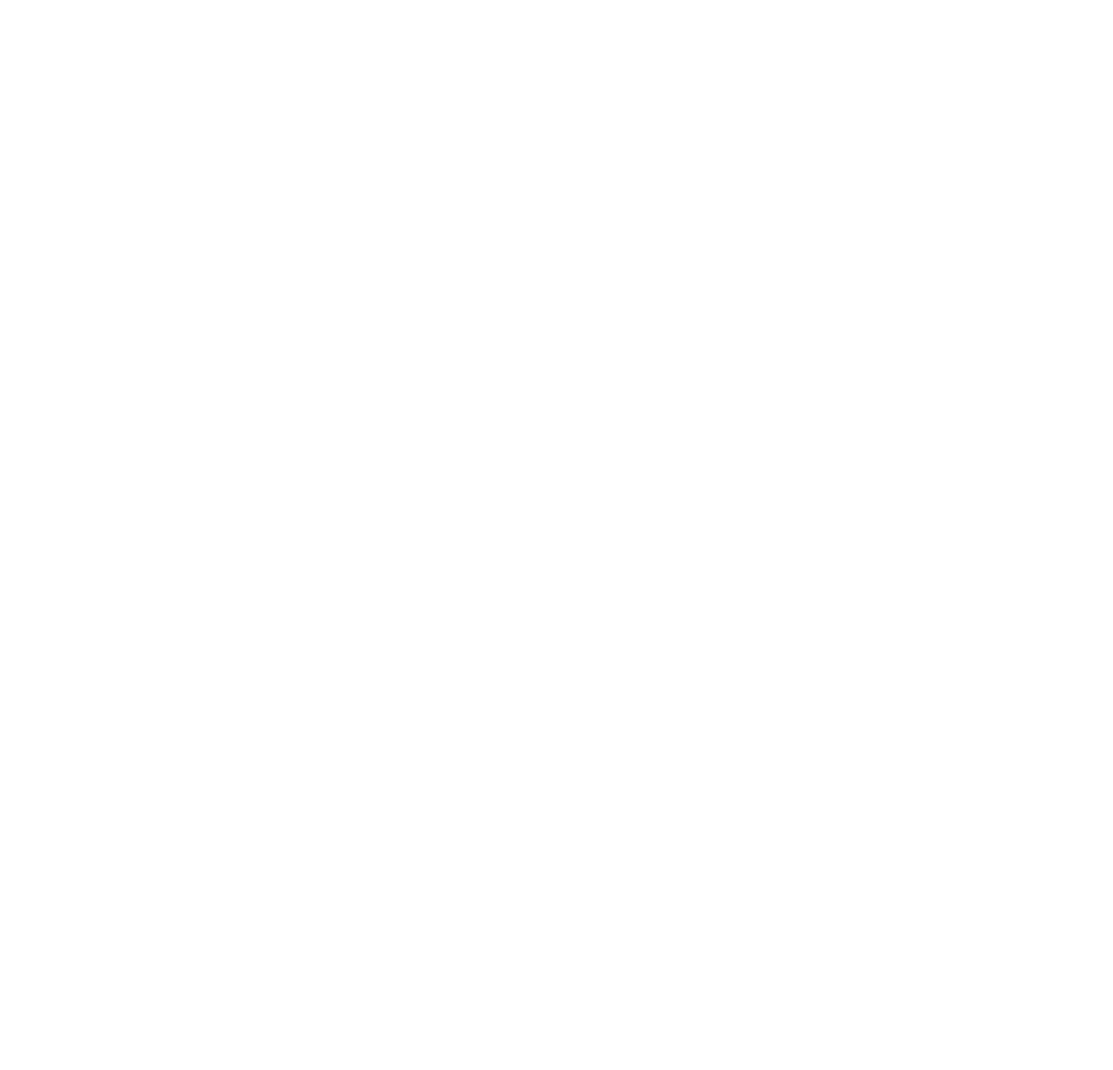
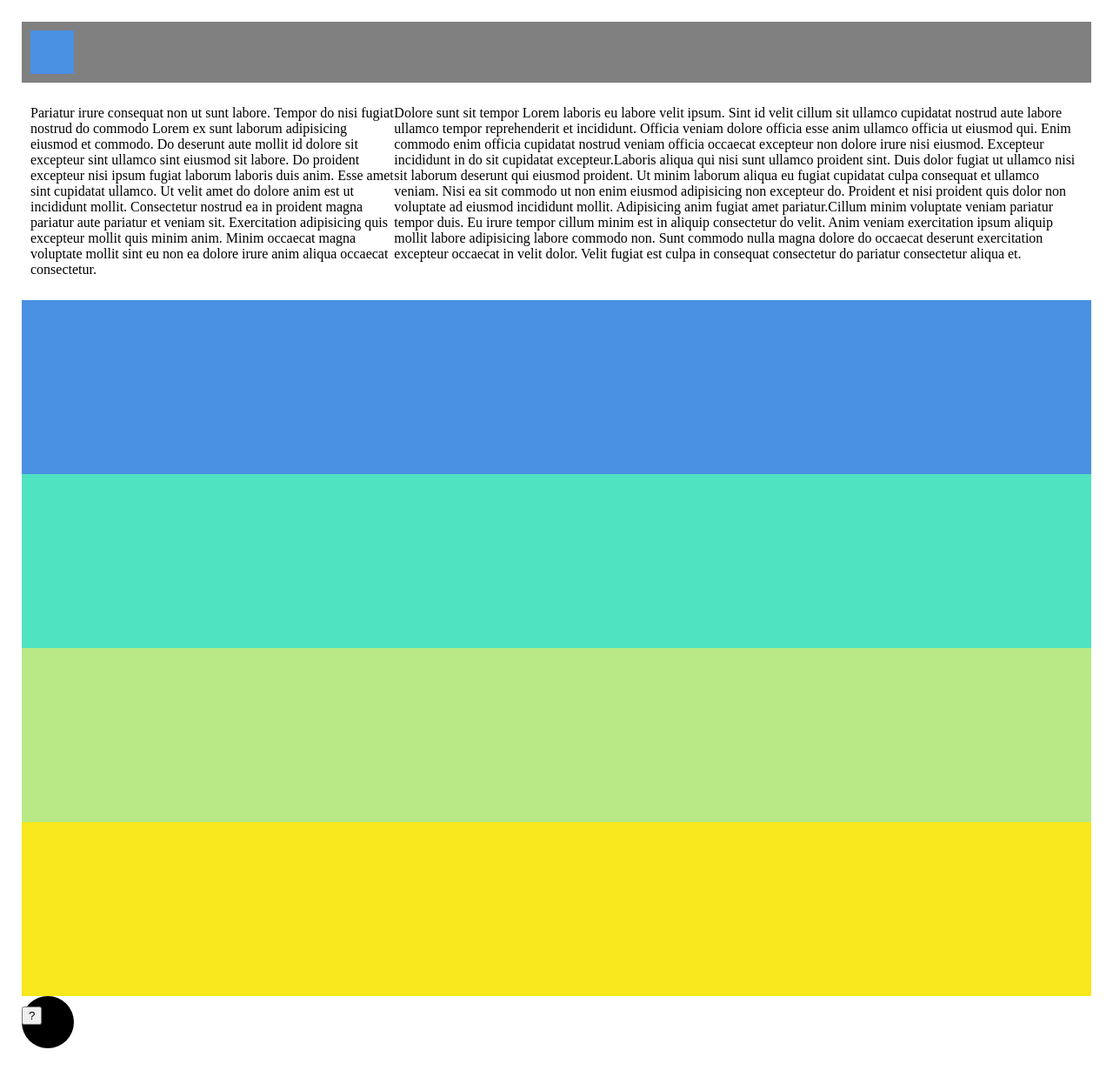
Before and after one commit to msmaxiii/Drill-CSS2, a plain HTML site: page drill-3/index.html in a window 1280 px wide. Shown: the whole page at 87% size. Before the commit the page ends 800 px from the top, so only its background shows below. Drawn offline with Linux system fonts and the light colour scheme.

Commit message:
drill3 in progress

```diff
--- a/drill-3/index.css
+++ b/drill-3/index.css
@@ -0,0 +1,60 @@
+body{
+    margin: 0;
+    padding: 25px;
+}
+.container1{
+    padding:10px;
+    display:flex;
+    background-color:gray ;
+
+}
+.square1{
+    height: 50px;
+    width: 50px;
+    background-color:#4A90E2;
+}
+.container2{
+    padding:10px;
+    display:flex;
+    background-color:white ;
+}
+.container3{
+    background-color: #4A90E2;
+    box-shadow: 100%;
+    width:100%;
+    height:200px;
+}
+.container4{
+    background-color: #50E3C2;
+    box-shadow: 100%;
+    width:100%;
+    height:200px;
+}
+.container5{
+    background-color:#B8E986;
+    box-shadow: 100%;
+    width:100%;
+    height:200px;
+}
+.container6{
+    background-color:#F8E71C ;
+    box-shadow: 100%;
+    width:100%;
+    height:200px;
+}
+.question{
+    height:60px;
+    width:60px;
+    background-color: black;
+    color: white;
+    border: none;
+    border-radius: 50%;
+    font-size: 30px;
+
+}
+.button{
+    display: inline-block;
+    text-align: center;
+    display:flex;
+    align-items: flex-start;
+}
--- a/drill-3/index.html
+++ b/drill-3/index.html
@@ -1 +1,42 @@
 <!-- be sure to look at the example gif as well -->
+<!DOCTYPE html>
+<html lang="en">
+<head>
+    <meta charset="UTF-8">
+    <meta http-equiv="X-UA-Compatible" content="IE=edge">
+    <meta name="viewport" content="width=device-width, initial-scale=1.0">
+    <title>Drill3</title>
+    <link rel="stylesheet" href="index.css">
+</head>
+<body>
+    <div class="container1">
+        <div class="square1"></div>
+    </div>
+    <div class="container2">
+        <p>Pariatur irure consequat non ut sunt labore. Tempor do nisi fugiat nostrud do commodo Lorem ex sunt laborum adipisicing eiusmod et commodo. Do deserunt aute mollit id dolore sit excepteur sint ullamco sint eiusmod sit labore. Do proident excepteur nisi ipsum fugiat laborum laboris duis anim. Esse amet sint cupidatat ullamco. Ut velit amet do dolore anim est ut incididunt mollit. Consectetur nostrud ea in proident magna pariatur aute pariatur et veniam sit. Exercitation adipisicing quis excepteur mollit quis minim anim. Minim occaecat magna voluptate mollit sint eu non ea dolore irure anim aliqua occaecat consectetur.</p>
+
+           <p>Dolore sunt sit tempor Lorem laboris eu labore velit ipsum. Sint id velit cillum sit ullamco cupidatat nostrud aute labore ullamco tempor reprehenderit et incididunt. Officia veniam dolore officia esse anim ullamco officia ut eiusmod qui. Enim commodo enim officia cupidatat nostrud veniam officia occaecat excepteur non dolore irure nisi eiusmod. Excepteur incididunt in do sit cupidatat excepteur.Laboris aliqua qui nisi sunt ullamco proident sint. Duis dolor fugiat ut ullamco nisi sit laborum deserunt qui eiusmod proident. Ut minim laborum aliqua eu fugiat cupidatat culpa consequat et ullamco veniam. Nisi ea sit commodo ut non enim eiusmod adipisicing non excepteur do. Proident et nisi proident quis dolor non voluptate ad eiusmod incididunt mollit. Adipisicing anim fugiat amet pariatur.Cillum minim voluptate veniam pariatur tempor duis. Eu irure tempor cillum minim est in aliquip consectetur do velit. Anim veniam exercitation ipsum aliquip mollit labore adipisicing labore commodo non. Sunt commodo nulla magna dolore do occaecat deserunt exercitation excepteur occaecat in velit dolor. Velit fugiat est culpa in consequat consectetur do pariatur consectetur aliqua et.</p>
+    </div>
+
+    <div class="container3">
+        <div class="box-shadow"></div>
+    </div>
+
+    <div class="container4">
+        <div class="box-shadow"></div>
+    </div>
+
+    <div class="container5">
+        <div class="box-shadow"></div>
+    </div>
+
+    <div class="container6">
+        <div class="box-shadow"></div>
+    </div>
+    <div class="question">
+        <button>?</button>
+    </div>
+
+
+</body>
+</html>
```
